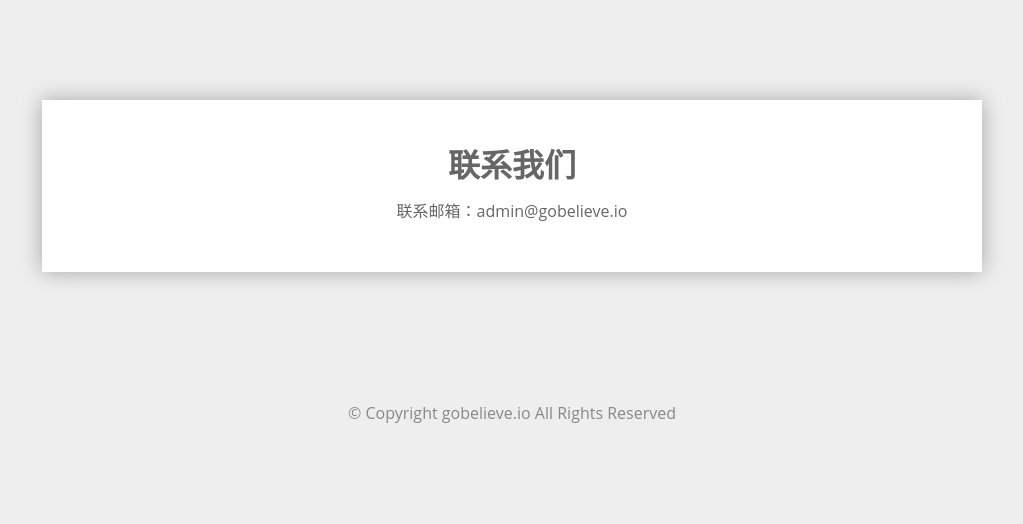
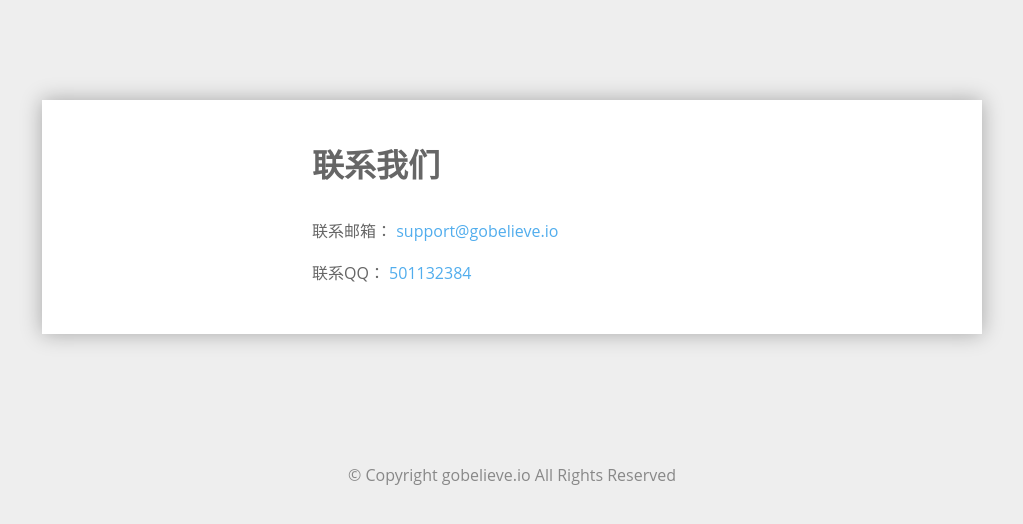
Before and after one commit to cash2one/im_web, a Flask app: page /contact in a window 1280 px wide. Shown: the part 64-588 px from the top of the page, without its empty margins (128-1151 px from the left). Run offline with Flask 2, Linux system fonts and the light colour scheme; data that the repository does not hold is empty; parts of the project's set-up code (start-up, migrations or seed data) failed here and were passed over.

Commit message:
修改联系方式

```diff
--- a/static/themes/default/scss/index.scss
+++ b/static/themes/default/scss/index.scss
@@ -284,19 +284,24 @@ li {
     }
 }
 
-.contact {
+.contact-wrap {
     padding: 40px 0;
-    text-align: center;
     margin: 100px auto;
     background-color: #fff;
     outline: medium none;
     box-shadow: 0px 0px 20px rgba(0, 0, 0, 0.3);
     color: rgb(102, 102, 102);
+    .contact{
+        width:400px;
+        margin: 0 auto;
+    }
     h1 {
         line-height: 50px;
+        margin-bottom: 20px;
     }
     p {
         line-height: 42px;
+        text-align: left;
     }
 }
 
--- a/templates/index/contact.html
+++ b/templates/index/contact.html
@@ -2,9 +2,12 @@
 
 {% block body %}
     <div class="container">
-        <div class="contact">
-            <h1 class="cover-heading">联系我们</h1>
-            <p class="lead">联系邮箱：admin@gobelieve.io</p>
+        <div class="contact-wrap">
+            <div class="contact">
+                <h1 class="cover-heading">联系我们</h1>
+                <p class="lead">联系邮箱： <a href="mailto:support@gobelieve.io">support@gobelieve.io</a></p>
+                <p class="lead">联系QQ： <a href="tencent://message/?uin=501132384&amp;Site=狗不理&amp;Menu=yes">501132384</a></p>
+            </div>
         </div>
     </div>
 {% endblock %}
```
Also changed, not shown: static/themes/default/css/index.css.
